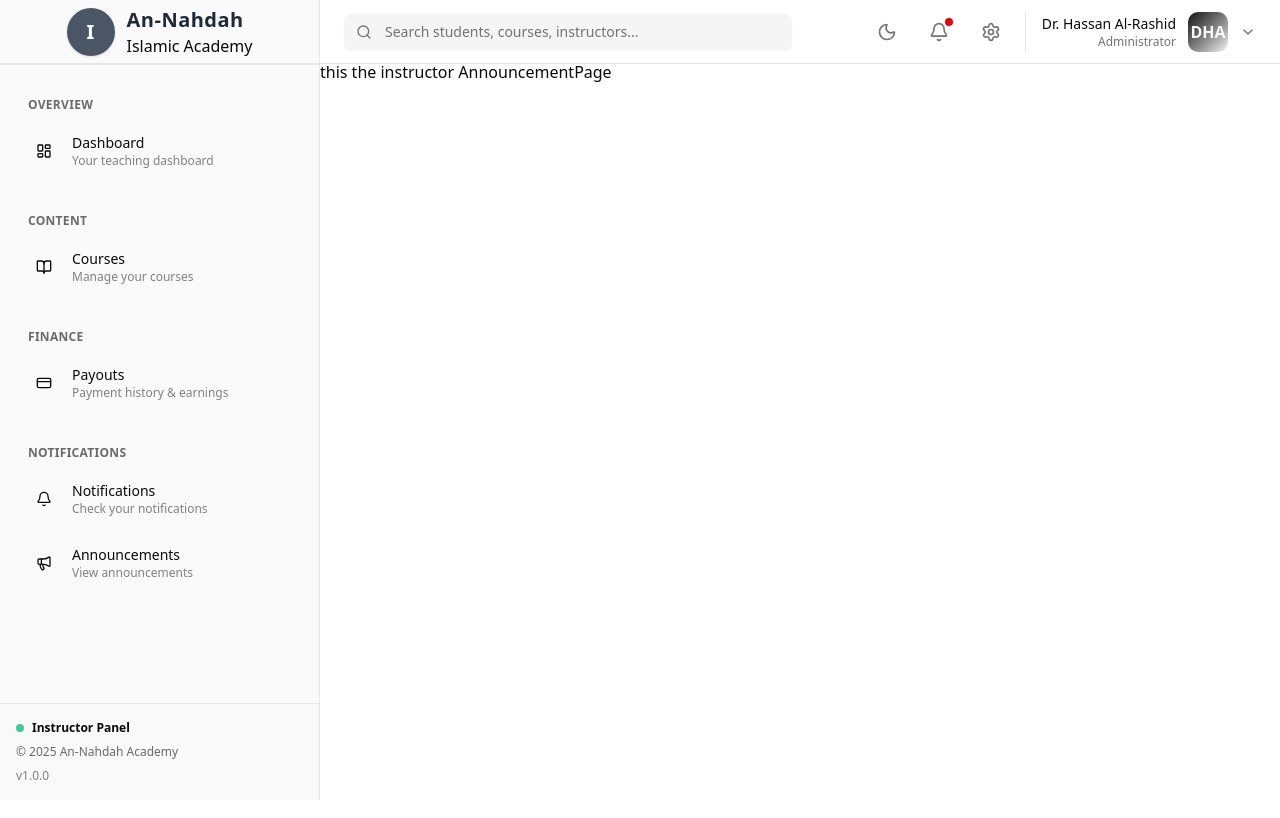
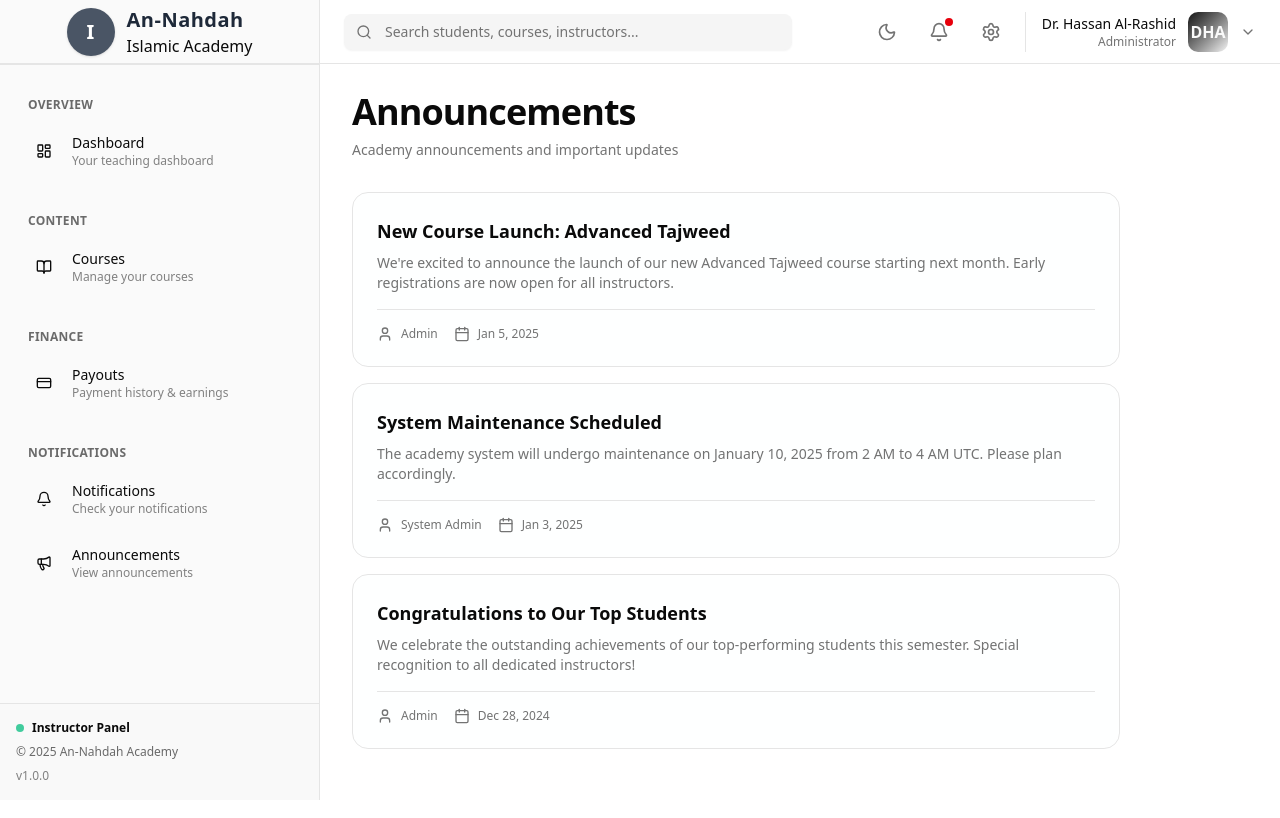
Before and after one commit to ishoef/An-Nahdah_Dashboard, a Next.js app: page /instructor/announcements in a window 1280 px wide. Shown: the top 818 px of the page. Built offline with nearby package versions, Linux system fonts and the light colour scheme.

Commit message:
Instructor Announcement page designed

```diff
--- a/app/instructor/announcements/page.js
+++ b/app/instructor/announcements/page.js
@@ -1,8 +1,79 @@
+"use client";
+
+import { useState } from "react";
 import DashboardShell from "@/components/layout/DashobardShell";
-import React from "react";
+import { Calendar, User } from "lucide-react";
 
-const AnnouncementPage = () => {
-  return <DashboardShell>this the instructor AnnouncementPage</DashboardShell>;
-};
+export default function InstructorAnnouncementsPage() {
+  const [announcements] = useState([
+    {
+      id: 1,
+      title: "New Course Launch: Advanced Tajweed",
+      content:
+        "We're excited to announce the launch of our new Advanced Tajweed course starting next month. Early registrations are now open for all instructors.",
+      author: "Admin",
+      date: "Jan 5, 2025",
+    },
+    {
+      id: 2,
+      title: "System Maintenance Scheduled",
+      content:
+        "The academy system will undergo maintenance on January 10, 2025 from 2 AM to 4 AM UTC. Please plan accordingly.",
+      author: "System Admin",
+      date: "Jan 3, 2025",
+    },
+    {
+      id: 3,
+      title: "Congratulations to Our Top Students",
+      content:
+        "We celebrate the outstanding achievements of our top-performing students this semester. Special recognition to all dedicated instructors!",
+      author: "Admin",
+      date: "Dec 28, 2024",
+    },
+  ]);
 
-export default AnnouncementPage;
+  return (
+    <DashboardShell>
+      <div className="min-h-screen bg-gradient-to-br from-background via-background to-background/80 p-8">
+        {/* Header */}
+        <div className="mb-8 animate-in fade-in slide-in-from-top-4 duration-500">
+          <h1 className="text-4xl font-bold text-foreground tracking-tight">
+            Announcements
+          </h1>
+          <p className="text-sm text-muted-foreground mt-2">
+            Academy announcements and important updates
+          </p>
+        </div>
+
+        {/* Announcements List */}
+        <div className="max-w-3xl space-y-4 animate-in fade-in slide-in-from-bottom-4 duration-500">
+          {announcements.map((announcement, idx) => (
+            <div
+              key={announcement.id}
+              className="rounded-2xl border border-border bg-card/50 backdrop-blur-sm p-6 hover:border-primary/50 hover:shadow-lg transition-all duration-300"
+              style={{ animationDelay: `${idx * 30}ms` }}
+            >
+              <h3 className="text-lg font-semibold text-foreground">
+                {announcement.title}
+              </h3>
+              <p className="text-sm text-muted-foreground mt-2">
+                {announcement.content}
+              </p>
+
+              <div className="flex flex-wrap items-center gap-4 mt-4 pt-4 border-t border-border">
+                <div className="flex items-center gap-2 text-xs text-muted-foreground">
+                  <User className="w-4 h-4" />
+                  <span>{announcement.author}</span>
+                </div>
+                <div className="flex items-center gap-2 text-xs text-muted-foreground">
+                  <Calendar className="w-4 h-4" />
+                  <span>{announcement.date}</span>
+                </div>
+              </div>
+            </div>
+          ))}
+        </div>
+      </div>
+    </DashboardShell>
+  );
+}
```
